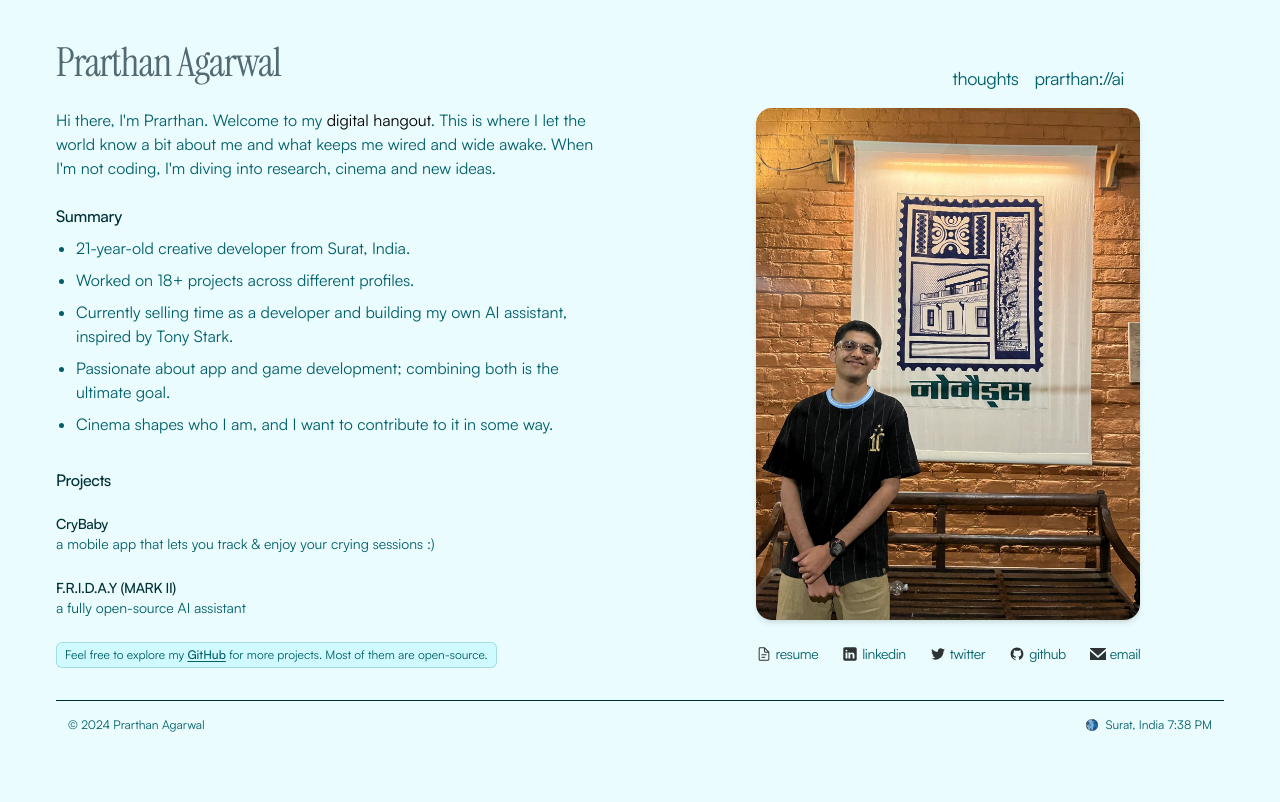
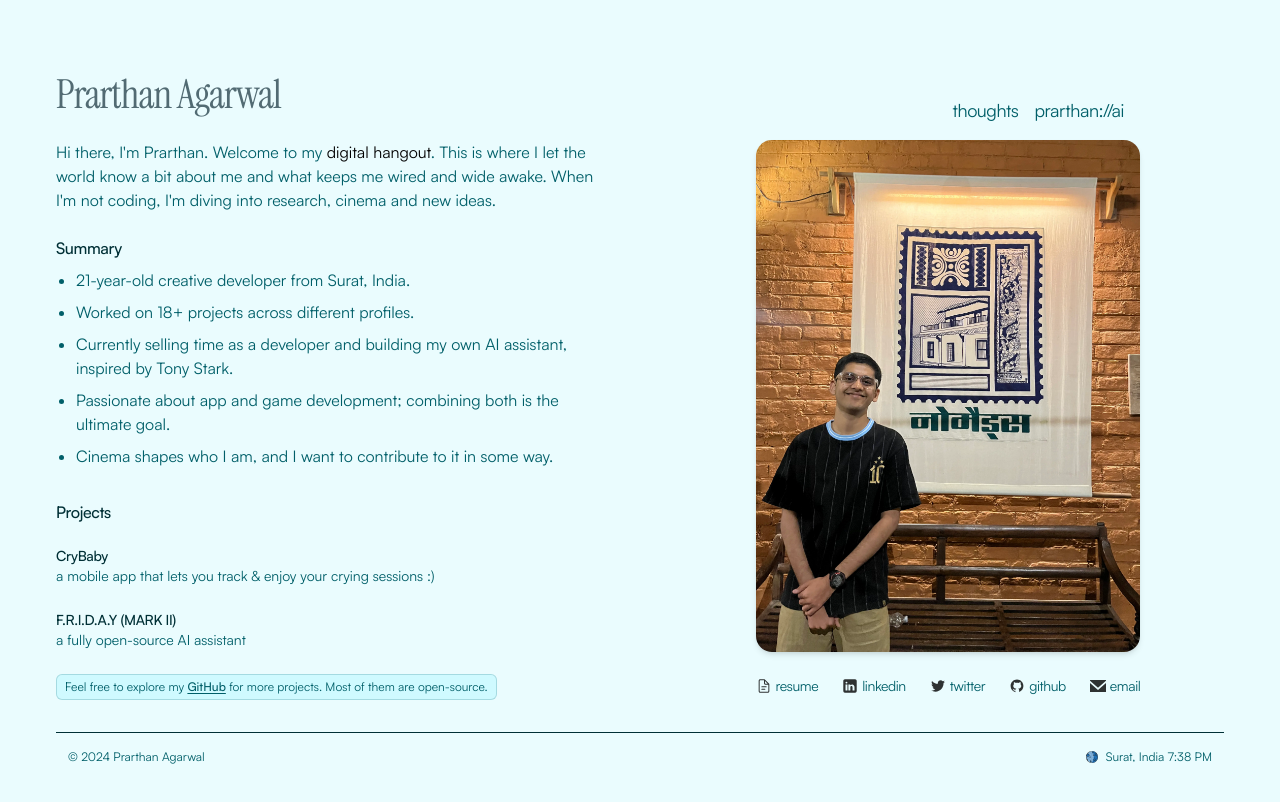
Before and after one commit to prarthanagarwal/prarthanagarwal.github.io, a Next.js app: page / in a window 1280 px wide. Shown: the top 802 px of the page. Built offline with nearby package versions, Linux system fonts and the light colour scheme.

Commit message:
final pakka

```diff
--- a/src/app/page.tsx
+++ b/src/app/page.tsx
@@ -22,7 +22,7 @@ const projects = [
 
 export default function Home() {
   return (
-    <main className="font-sans">
+    <main className="font-sans py-8">
       <div className="flex flex-col md:flex-row md:gap-8 lg:gap-16">
         {/* Left Column - Text Content */}
         <div className="md:w-1/2">
--- a/src/components/layout/footer.tsx
+++ b/src/components/layout/footer.tsx
@@ -46,7 +46,7 @@ export default function Footer() {
   }
 
   return (
-    <footer className="pt-8">
+    <footer className="pt-8 pb-8">
       <hr className="h-px border-0 bg-title" />
       <div className="mx-1 flex items-center justify-between pt-4 md:mx-3">
         <span className="text-xs text-body">© 2024 Prarthan Agarwal</span>
--- a/src/components/layout/main-layout.tsx
+++ b/src/components/layout/main-layout.tsx
@@ -13,7 +13,7 @@ export default function MainLayout({
   showHomeLink = false
 }: MainLayoutProps) {
   return (
-    <main className="font-sans">
+    <main className="font-sans py-8">
       <Navbar showHomeLink={showHomeLink} />
       {children}
       <Footer />
```
